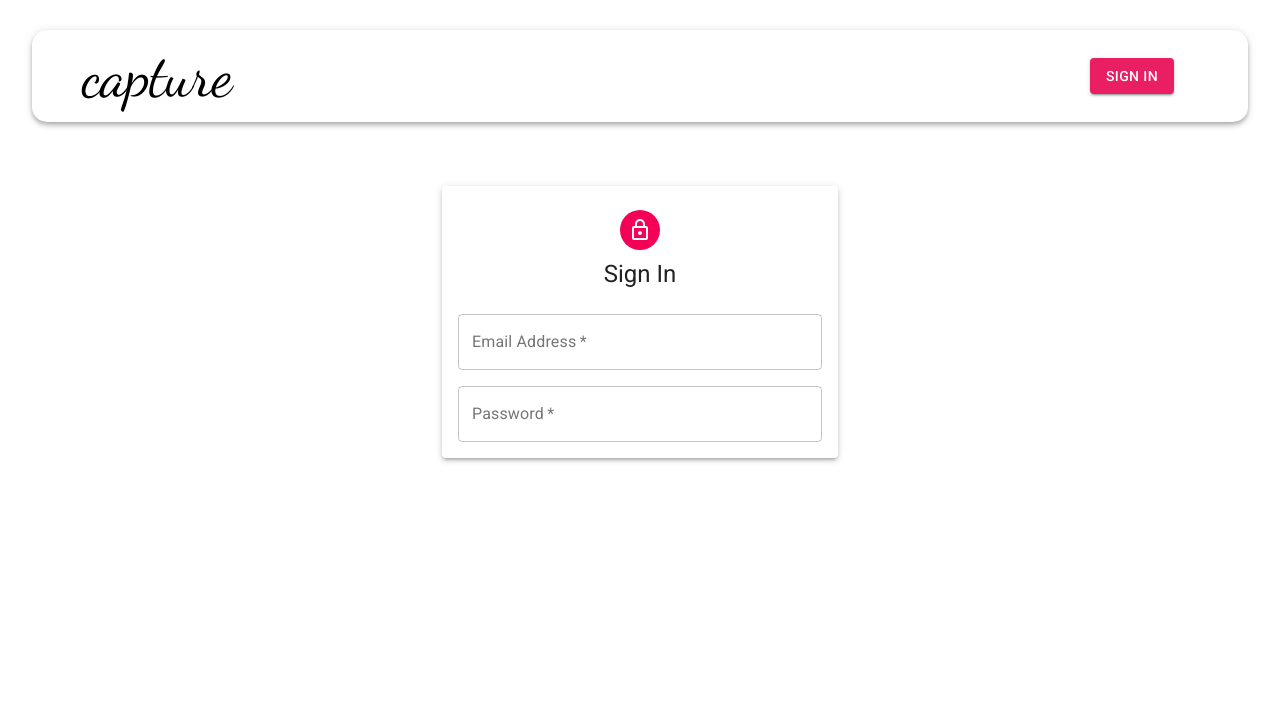
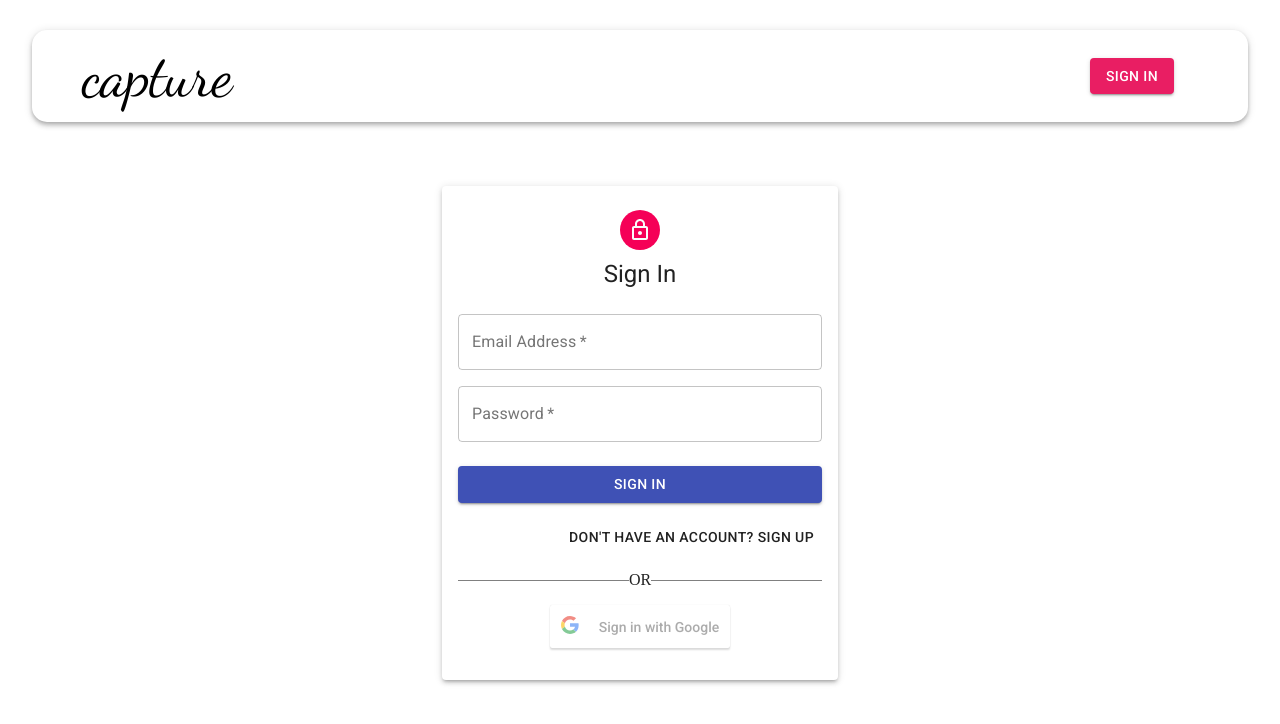
Before and after one commit to Echis65/MemoriesApp, a React (Create React App) app in the folder frontend/: page /auth in a window 1280 px wide. Shown: the top 724 px of the page. Built offline with nearby package versions, Linux system fonts and the light colour scheme.

Commit message:
Created oAuth screen and added client id to google login button. Implemented some functionality for google login button

```diff
--- a/frontend/src/components/Auth/Auth.jsx
+++ b/frontend/src/components/Auth/Auth.jsx
@@ -1,23 +1,32 @@
-import React, {useEffect, useState} from 'react'
-import {Container, Avatar, Button, Paper, Grid, Typography, TextField} from "@material-ui/core"
+import React, {useState} from 'react'
+import {Container, Avatar, Button, Paper, Grid, Typography} from "@material-ui/core"
 import Input from "./Input"
 import  { LockOutlined } from "@material-ui/icons"
+import GoogleLogin from "react-google-login"
 import useStyles from "./styles"
 
 export default function Auth() {
 const classes = useStyles();
 const [showPassword, setShowPassword] = useState(false);
 
-const handleShowPassword = () => {
+const handleShowPassword = () => setShowPassword(previousVal => !previousVal)
+const handleSubmit = () => {
   console.log(1)
 }
-const handleSubmit = () => {
-  console.log(1)
+const handleSuccess = () => {
+
+}
+const handleFailure = () => {
+  console.log("Error Signing in with google. Try again Later")
 }
 const handleChange = () => {
 
 }
-const isSignUp = false;
+const [isSignUp, setIsSignUp] = useState(false)
+const switchForm = () => {
+  setIsSignUp(previous => !previous)
+  setShowPassword(false)
+}
   return (
     <Container component="main" maxWidth="xs">
       <Paper className={classes.paper} elevation={3}>
@@ -29,13 +38,34 @@ const isSignUp = false;
       <Grid container spacing={2}>
         {isSignUp && (
           <>
-          <Input name='firstName' label="First Name" handleChange={handleChange} autoFocus  variant="outlined" required/>
-          <Input name='lastName' label="Last Name" handleChange={handleChange}   variant="outlined" required/>
+          <Input name='firstName' label="First Name" handleChange={handleChange} autoFocus   sm={6} half/>
+          <Input name='lastName' label="Last Name" handleChange={handleChange}  half  sm={6} />
           </>
         )}
-        <Input name='email' label="Email Address" handleChange={handleChange} variant="outlined" type="email" required fullWidth/>
-        <Input name='password' label="Password" handleChange={handleChange}   variant="outlined" type={setShowPassword ? "text" : "password"} handleShowPassword={handleShowPassword} fullWidth/>
+        <Input name='email' label="Email Address" handleChange={handleChange}  type="email" />
+        <Input name='password' label="Password" handleChange={handleChange}    type={setShowPassword ? "text" : "password"} handleShowPassword={handleShowPassword} />
+        {isSignUp && (
+          <Input name="confirmPassword" label="Confirm Password" handleChange={handleChange}  ></Input>
+        )
+        }
       </Grid>
+      <Button type='submit' className={classes.submit} fullWidth variant='contained' color='primary'>{isSignUp ? "Create New Account" :  "Sign In"}</Button>
+      <Grid container justifyContent='flex-end'>
+        <Grid item>
+        <Button onClick={switchForm} >{isSignUp ? "Already Have an account? Sign In" : "Don't have an account? Sign Up"}</Button>
+        </Grid>
+      </Grid>
+      <div className={classes.separator}>
+  <div className={classes.line}></div>
+  <p>OR</p>
+  <div className={classes.line}></div>
+</div>
+<div className={classes.googleButton}>
+<GoogleLogin
+clientId='716099661354-tvdh5tl9eun03cl8cdha5mlp8hfi6u7q.apps.googleusercontent.com'
+onSuccess={handleSuccess}
+onFailure={handleFailure} />
+</div>
       </form>
       </Paper>
     </Container>
--- a/frontend/src/components/Auth/Input.js
+++ b/frontend/src/components/Auth/Input.js
@@ -2,25 +2,25 @@ import { Grid, IconButton, InputAdornment, TextField } from '@material-ui/core'
 import { Visibility, VisibilityOff } from '@material-ui/icons'
 import React from 'react'
 
-export default function Input({name, label, handleChange, autoFocus, handleShowPassword, type}) {
+export default function Input({name, label, handleChange, autoFocus, handleShowPassword, type, half}) {
   return (
-    <Grid item xs={6} md={12}>
+    <Grid item xs={6} sm={half ? 6 : 12}>
         <TextField
         name={name}
         variant = "outlined"
         onChange = {handleChange}
         label = {label}
+        fullWidth
         required
-        fullWidth
         autoFocus = {autoFocus}
-        inputProps = {name === "password" &&{
-            endAdornment:(
+        inputProps = {(name === "password" &&{
+            endadornment:(
                 <InputAdornment position='end'>
                 <IconButton onClick={handleShowPassword}/>
                 {type === "password" ? <Visibility/> : <VisibilityOff/>}
                 </InputAdornment>
             )
-        } }
+        } )}
         />
     </Grid>
   )
--- a/frontend/src/components/Auth/styles.js
+++ b/frontend/src/components/Auth/styles.js
@@ -20,14 +20,29 @@ export default makeStyles((theme) => ({
     margin: theme.spacing(1),
     backgroundColor: theme.palette.secondary.main,
   },
+  separator:{
+   display: "flex",
+   alignItems : "center",
+  },
+  p : {
+    padding : "0.2rem"
+   },
+   line : {
+     flex: 1,
+    height :1,
+     backgroundColor: "gray"
+   },
   form: {
     width: '100%', // Fix IE 11 issue.
     marginTop: theme.spacing(3),
   },
   submit: {
     margin: theme.spacing(3, 0, 2),
+
   },
   googleButton: {
     marginBottom: theme.spacing(2),
+   display:"flex",
+   justifyContent:"center",
   },
 }));
--- a/frontend/src/components/Navbar/Navbar.jsx
+++ b/frontend/src/components/Navbar/Navbar.jsx
@@ -25,7 +25,7 @@ export default function Navbar() {
                 </div>
 
             ): (
-<Button className={classes.signin} variant="contained" color="primary" component={NavLink} to="/auth">Sign In</Button>
+<Button className={classes.signin} variant="contained"  component={NavLink} to="/auth">Sign In</Button>
             )
         }
        </Toolbar>
```
Also changed, not shown: frontend/src/components/Auth/Icon.js (added, +12 -0 lines).
